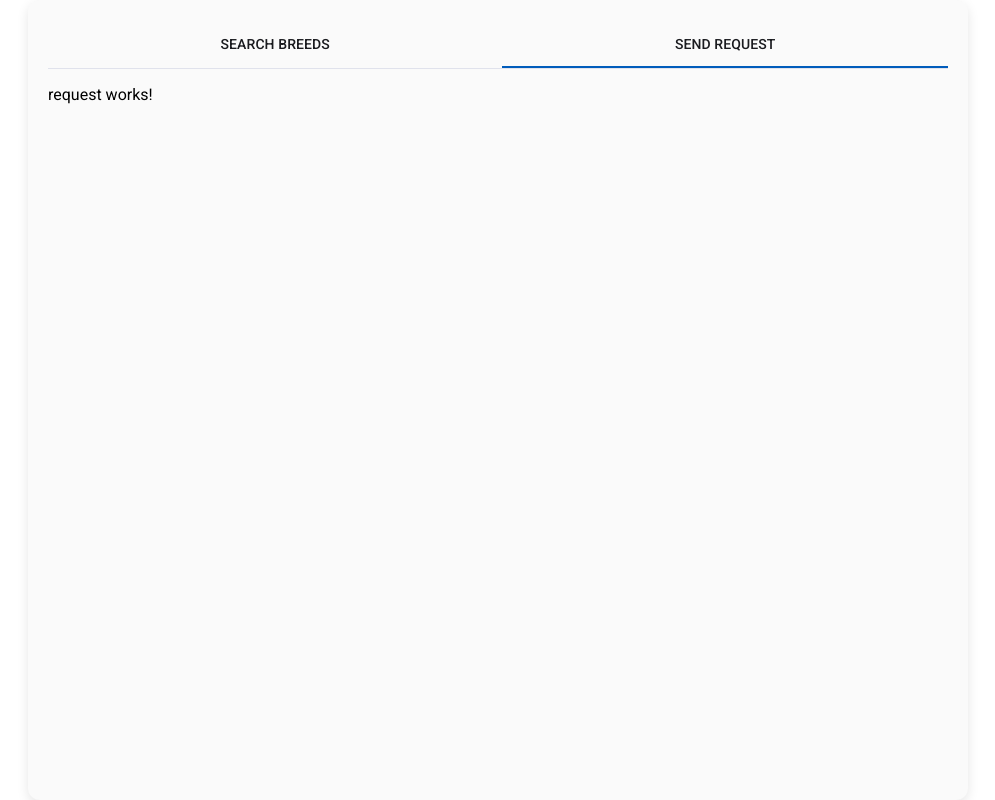
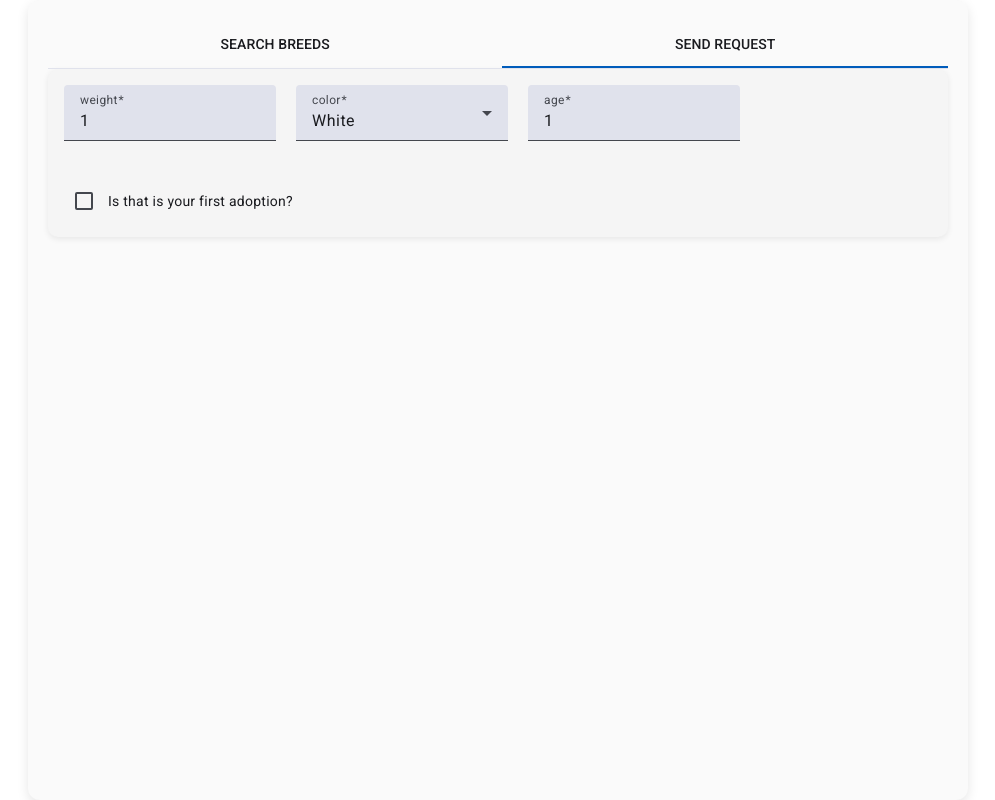
Before and after one commit to 203876149/dogs-album, an Angular app: page /request in a window 1280 px wide. Shown: the whole page, without its empty margins (142-1137 px from the left). Built offline with nearby package versions, Linux system fonts and the light colour scheme.

Commit message:
feat: implement request form with validation and styling

```diff
--- a/src/app/request/request.component.css
+++ b/src/app/request/request.component.css
@@ -0,0 +1,19 @@
+request-container {
+  display: flex;
+  flex-direction: column;
+  gap: 24px;
+  padding: 20px;
+  margin: 0 auto;
+  max-height: 90vh;
+}
+
+.form-section {
+  display: flex;
+  flex-wrap: wrap;
+  gap: 20px;
+  align-items: center;
+  background-color: #f5f5f5;
+  padding: 16px;
+  border-radius: 10px;
+  box-shadow: 0 2px 6px rgba(0,0,0,0.08);
+}
--- a/src/app/request/request.component.html
+++ b/src/app/request/request.component.html
@@ -1 +1,21 @@
-<p>request works!</p>
+<div class="request-container">
+  <form [formGroup]="form" class="form-section">
+    <mat-form-field>
+      <mat-label>weight</mat-label>
+      <input type="number" matInput formControlName="weight" />
+    </mat-form-field>
+    <mat-form-field>
+      <mat-label>color</mat-label>
+      <mat-select formControlName="color">
+        @for (color of Object.values(EColors); track color) {
+          <mat-option [value]="color">{{ color }}</mat-option>
+        }
+      </mat-select>
+    </mat-form-field>
+    <mat-form-field>
+      <mat-label>age</mat-label>
+      <input type="number" matInput formControlName="age" />
+    </mat-form-field>
+    <mat-checkbox formControlName="firstAdoption"><mat-label>Is that is your first adoption?</mat-label></mat-checkbox>
+  </form>
+</div>
--- a/src/app/request/request.component.ts
+++ b/src/app/request/request.component.ts
@@ -1,8 +1,17 @@
 import {ChangeDetectionStrategy, Component} from '@angular/core';
+import {AbstractControl, FormControl, FormGroup, ReactiveFormsModule, ValidationErrors, ValidatorFn, Validators} from '@angular/forms';
+import {takeUntilDestroyed} from '@angular/core/rxjs-interop';
+import {MatFormFieldModule} from '@angular/material/form-field';
+import {MatInputModule} from '@angular/material/input';
+import {MatSelectModule} from '@angular/material/select';
+import {MatCheckbox} from '@angular/material/checkbox';
+import {AsyncPipe} from '@angular/common';
+import {MatCard, MatCardAvatar, MatCardHeader, MatCardImage, MatCardTitle} from '@angular/material/card';
+import {MatProgressBar} from '@angular/material/progress-bar';
 
 @Component({
   selector: 'app-request',
-  imports: [],
+  imports: [MatFormFieldModule, MatInputModule, MatSelectModule, ReactiveFormsModule, MatCheckbox, AsyncPipe, MatCard, MatCardAvatar, MatCardHeader, MatCardImage, MatCardTitle, MatProgressBar],
   templateUrl: './request.component.html',
   styleUrl: './request.component.css',
   standalone: true,
@@ -10,4 +19,45 @@ import {ChangeDetectionStrategy, Component} from '@angular/core';
 })
 export class RequestComponent {
 
+  form = new FormGroup({
+    weight: new FormControl<number>(1, [Validators.min(1), Validators.max(100), Validators.required, Validators.pattern(/^[0-9]+$/)]),
+    color: new FormControl<EColor>(EColor.White, [Validators.required]),
+    firstAdoption: new FormControl<boolean>(false, [Validators.required]),
+    age: new FormControl<number>(1, [Validators.min(1), Validators.max(20), Validators.required, Validators.pattern(/^[0-9]+$/)]),
+  }, {validators: ageLimitIfFirstAdoption});
+
+  constructor() {
+    this.form.get('firstAdoption')?.valueChanges
+      .pipe(takeUntilDestroyed())
+      .subscribe(res => {
+        if (res) {
+          this.form.get('age')?.addValidators(Validators.max(8));
+        } else {
+          this.form.get('age')?.setValidators(Validators.max(20));
+        }
+        this.form.get('age')?.updateValueAndValidity();
+      });
+  }
+
+
+  protected readonly Object = Object;
+  EColors = EColor;
 }
+
+export const ageLimitIfFirstAdoption: ValidatorFn = (control: AbstractControl): ValidationErrors | null => {
+  const firstAdoption = control.get('firstAdoption')?.value;
+  const age = control.get('age')?.value;
+  if (firstAdoption === true && age > 8) {
+    return { ageTooHighForFirstAdoption: true };
+  }
+  return null;
+};
+
+export enum EColor {
+  White = 'White',
+  Black = 'Black',
+  Brown = 'Brown',
+  Golden = 'Golden',
+  Gray = 'Gray',
+  Mixed = 'Mixed'
+}
--- a/src/app/search/search.component.ts
+++ b/src/app/search/search.component.ts
@@ -24,8 +24,8 @@ export class SearchComponent {
   searchService = inject(SearchService);
   allBreeds: Array<{ breed: string, subBreeds: string[] }> = this.activatedRoute.snapshot.data['allBreeds'];
   form = new FormGroup({
-    breed: new FormControl('', [Validators.required]),
-    count: new FormControl(0, [Validators.min(1), Validators.max(50), Validators.required, Validators.pattern(/^[0-9]+$/)]),
+    breed: new FormControl<string>('', [Validators.required]),
+    count: new FormControl<number>(0, [Validators.min(1), Validators.max(50), Validators.required, Validators.pattern(/^[0-9]+$/)]),
   });
   loading = signal(false);
 
```
